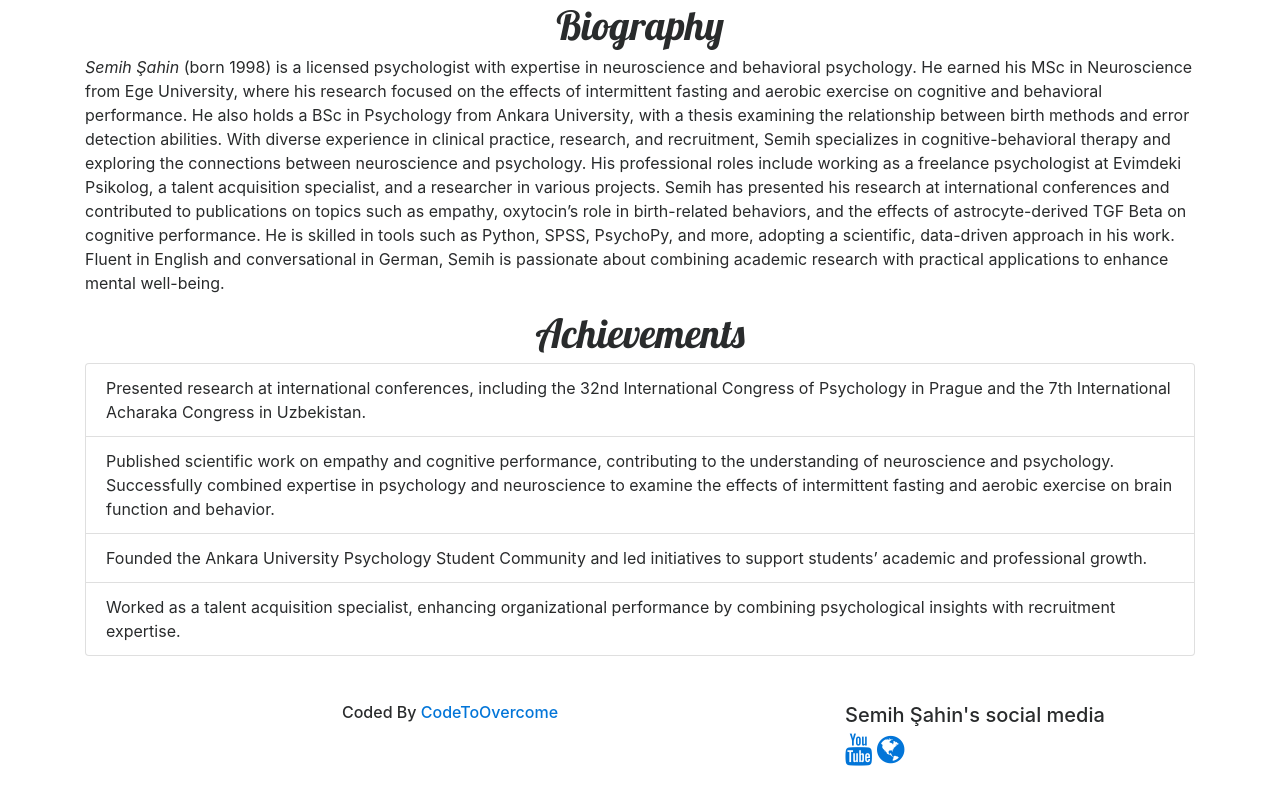
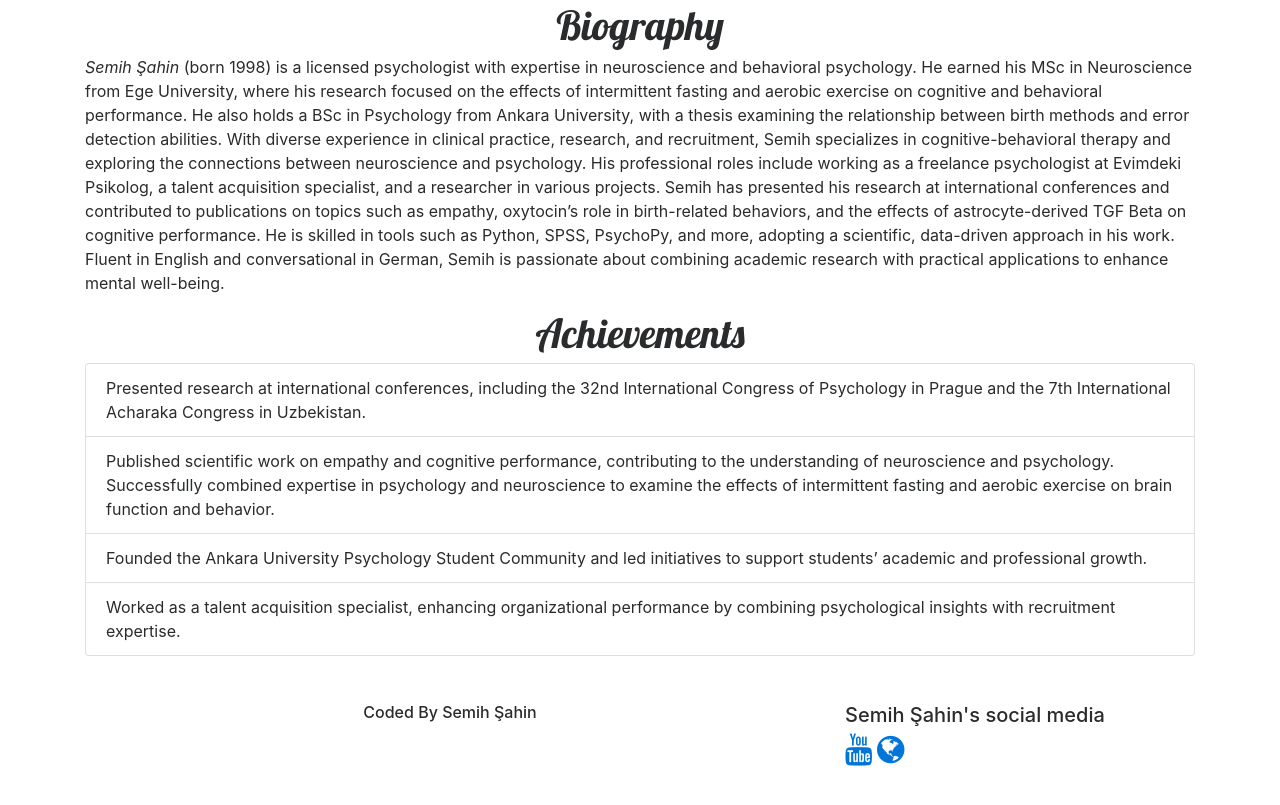
Before and after one commit to psksemihsahin/psksemihsahin.github.io, a plain HTML site: page index.html in a window 1280 px wide. Shown: the part 434-1239 px from the top of the page. Drawn offline with nearby package versions, Linux system fonts and the light colour scheme.

Commit message:
Update index.html

```diff
--- a/index.html
+++ b/index.html
@@ -52,7 +52,7 @@
         <br></br>
         <div class="row" id="footer">
           <div class="col-md-8">
-          <h6 class="text-center">Coded By <a href="https://www.freecodecamp.com/codetoovercome" target="blank">CodeToOvercome</a></h6>
+          <h6 class="text-center">Coded By <a target="blank">Semih Şahin</a></h6>
           </div>
           <div class="col-md-4">
             <h5>Semih Şahin's social media</h5>
```
